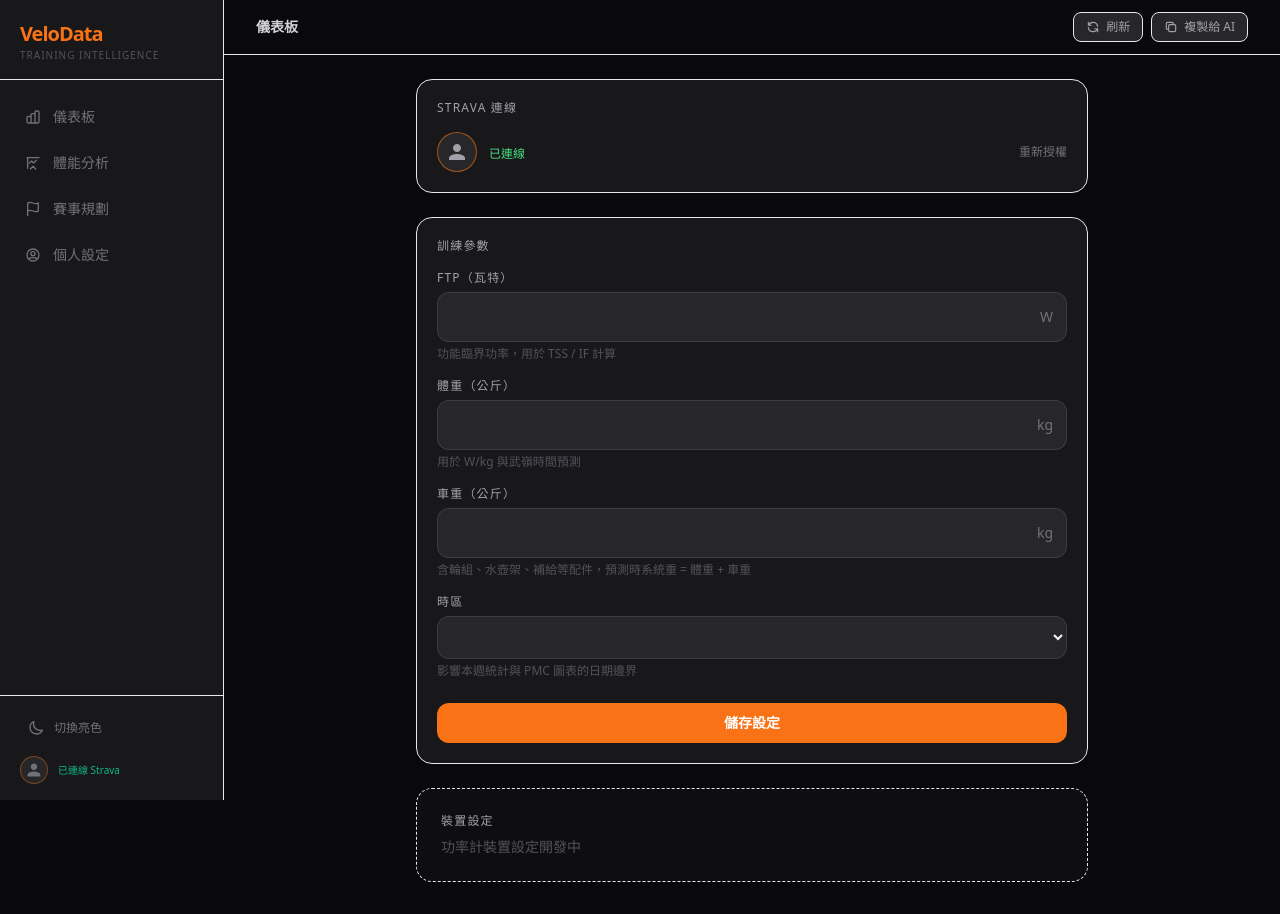
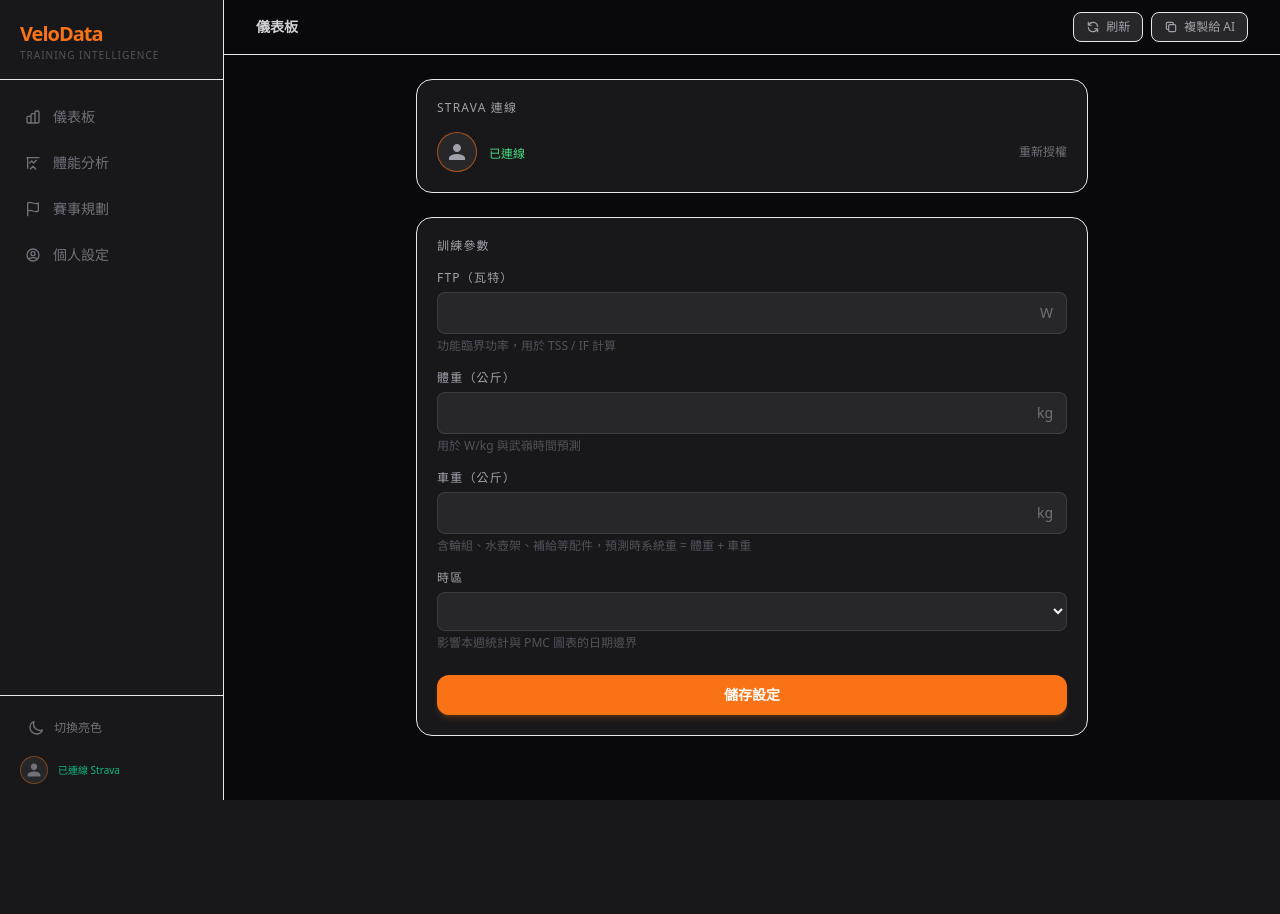
Before and after one commit to YC815/VeloData, a Flask app: template templates/profile.html in a window 1280 px wide. After the commit the page ends 800 px from the top, so only its background shows below. Run offline with Flask 3, Linux system fonts and the light colour scheme; the template is opened without the code that fills it, so the values that code supplies are empty; some libraries are stand-ins or nearby versions.

Commit message:
style: Profile 頁面輸入框 + 按鈕細節優化
- 輸入框：rounded-xl py-2.5 text-lg → rounded-lg py-2 text-base（更輕盈）
- focus 樣式加 ring-1 focus:ring-orange-500/20
- 儲存按鈕加 shadow-md + hover lift + active 狀態
- 移除「裝置設定」開發中佔位卡（避免未完成感）

Co-authored-by: Cursor <cursoragent@cursor.com>

```diff
--- a/templates/partials/_content_profile.html
+++ b/templates/partials/_content_profile.html
@@ -29,7 +29,7 @@
           <label class="block text-xs text-zinc-400 uppercase tracking-widest mb-1.5">FTP（瓦特）</label>
           <div class="relative">
             <input id="profileFtpInput" type="number" min="1" max="600" value="{{ ftp }}"
-              class="w-full bg-zinc-800 border border-white/10 rounded-xl px-4 py-2.5 text-zinc-100 font-mono text-lg focus:outline-none focus:border-orange-500 transition pr-12" />
+              class="w-full bg-zinc-800 border border-white/10 rounded-lg px-4 py-2 text-zinc-100 font-mono text-base focus:outline-none focus:border-orange-500/60 focus:ring-1 focus:ring-orange-500/20 transition-all pr-12" />
             <span class="absolute right-3.5 top-1/2 -translate-y-1/2 text-zinc-500 text-sm">W</span>
           </div>
           <p class="text-xs text-zinc-600 mt-1">功能臨界功率，用於 TSS / IF 計算</p>
@@ -38,7 +38,7 @@
           <label class="block text-xs text-zinc-400 uppercase tracking-widest mb-1.5">體重（公斤）</label>
           <div class="relative">
             <input id="profileWeightInput" type="number" min="1" max="200" step="0.1" value="{{ weight_kg }}"
-              class="w-full bg-zinc-800 border border-white/10 rounded-xl px-4 py-2.5 text-zinc-100 font-mono text-lg focus:outline-none focus:border-orange-500 transition pr-14" />
+              class="w-full bg-zinc-800 border border-white/10 rounded-lg px-4 py-2 text-zinc-100 font-mono text-base focus:outline-none focus:border-orange-500/60 focus:ring-1 focus:ring-orange-500/20 transition-all pr-14" />
             <span class="absolute right-3.5 top-1/2 -translate-y-1/2 text-zinc-500 text-sm">kg</span>
           </div>
           <p class="text-xs text-zinc-600 mt-1">用於 W/kg 與武嶺時間預測</p>
@@ -47,7 +47,7 @@
           <label class="block text-xs text-zinc-400 uppercase tracking-widest mb-1.5">車重（公斤）</label>
           <div class="relative">
             <input id="profileBikeWeightInput" type="number" min="1" max="30" step="0.1" value="{{ bike_weight_kg }}"
-              class="w-full bg-zinc-800 border border-white/10 rounded-xl px-4 py-2.5 text-zinc-100 font-mono text-lg focus:outline-none focus:border-orange-500 transition pr-14" />
+              class="w-full bg-zinc-800 border border-white/10 rounded-lg px-4 py-2 text-zinc-100 font-mono text-base focus:outline-none focus:border-orange-500/60 focus:ring-1 focus:ring-orange-500/20 transition-all pr-14" />
             <span class="absolute right-3.5 top-1/2 -translate-y-1/2 text-zinc-500 text-sm">kg</span>
           </div>
           <p class="text-xs text-zinc-600 mt-1">含輪組、水壺架、補給等配件，預測時系統重 = 體重 + 車重</p>
@@ -55,7 +55,7 @@
         <div>
           <label class="block text-xs text-zinc-400 uppercase tracking-widest mb-1.5">時區</label>
           <select id="profileTimezoneSelect"
-            class="w-full bg-zinc-800 border border-white/10 rounded-xl px-4 py-2.5 text-zinc-100 text-sm focus:outline-none focus:border-orange-500 transition">
+            class="w-full bg-zinc-800 border border-white/10 rounded-lg px-4 py-2 text-zinc-100 text-sm focus:outline-none focus:border-orange-500/60 focus:ring-1 focus:ring-orange-500/20 transition-all">
             {% if used_timezones %}
             <optgroup label="曾使用的時區">
               {% for tz in used_timezones %}
@@ -74,7 +74,10 @@
       </div>
       <div class="mt-6">
         <button id="profileSaveBtn" onclick="saveProfileSettings()"
-          class="w-full py-2.5 rounded-xl bg-orange-500 hover:bg-orange-400 text-white font-semibold text-sm transition disabled:opacity-50">
+          class="w-full py-2.5 rounded-xl bg-orange-500 hover:bg-orange-400 active:bg-orange-600
+                 text-white font-semibold text-sm transition-all
+                 shadow-md shadow-orange-500/20 hover:shadow-orange-500/30 hover:-translate-y-0.5
+                 disabled:opacity-50 disabled:shadow-none disabled:translate-y-0">
           儲存設定
         </button>
         <div id="profileSaveMsg" class="hidden mt-3 text-center text-sm text-green-400">已儲存，重新整理後生效</div>
@@ -82,10 +85,6 @@
       </div>
     </div>
 
-    <div class="bg-zinc-900/40 border border-white/8 border-dashed rounded-2xl p-6">
-      <h3 class="text-zinc-400 text-xs uppercase tracking-widest mb-2">裝置設定</h3>
-      <p class="text-zinc-600 text-sm">功率計裝置設定開發中</p>
-    </div>
 
   </div>
   <script>
```
